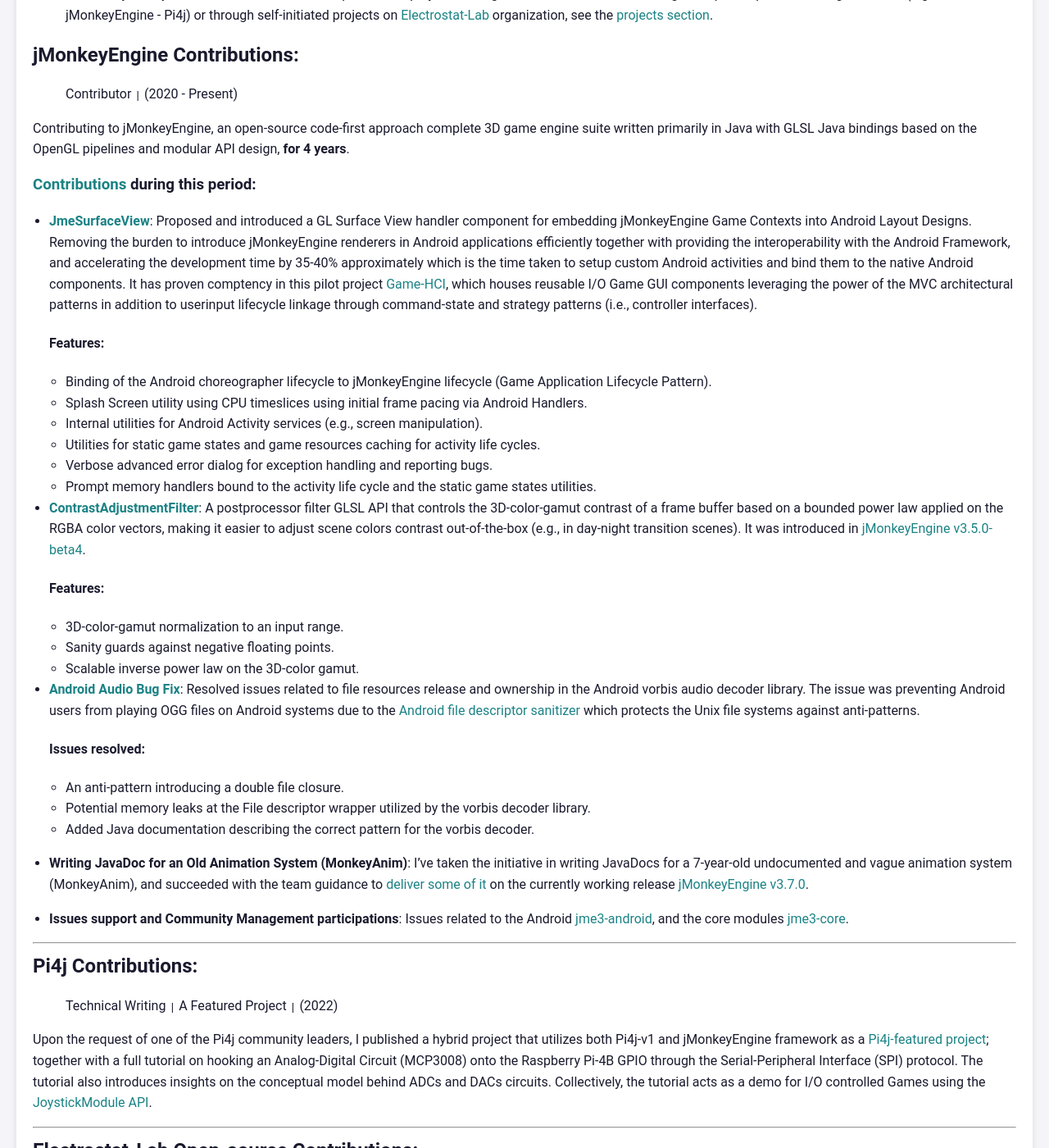
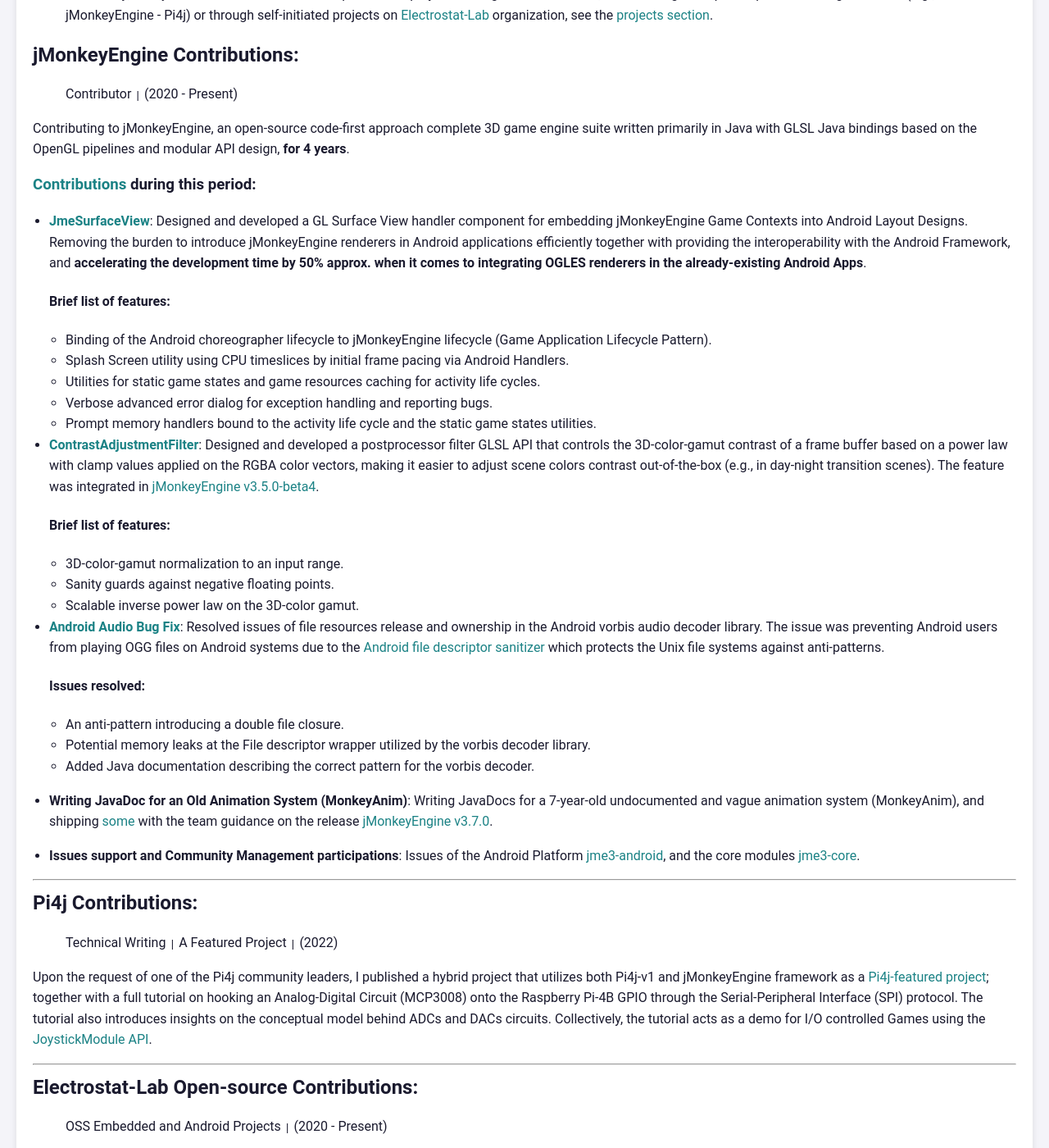
Before and after one commit to pavly-gerges/pavly-gerges, a Jekyll site: the page built from resume/index.md, in a window 1280 px wide and 1400 px high, scrolled down 984 px. Shown: the whole window at 82% size. Built offline with Jekyll 4.4.1, drawn with Linux system fonts in a browser that asks for light colours; our own code applies the rules of GitHub Pages for plain Markdown files.

Commit message:
Update index.md

```diff
--- a/resume/index.md
+++ b/resume/index.md
@@ -19,30 +19,29 @@ A Self-taught engineer with a strong background in embedded systems, microcontro
 Contributing to jMonkeyEngine, an open-source code-first approach complete 3D game engine suite written primarily in Java with GLSL Java bindings based on the OpenGL pipelines and modular API design, **for 4 years**.
 
 ### [Contributions](https://github.com/jMonkeyEngine/jmonkeyengine/commits?author=pavly-gerges) during this period:
-- **[JmeSurfaceView](https://github.com/jMonkeyEngine/jmonkeyengine/tree/master/jme3-android/src/main/java/com/jme3/view/surfaceview)**: Proposed and introduced a GL Surface View handler component for embedding jMonkeyEngine Game Contexts into Android Layout Designs. Removing the burden to introduce jMonkeyEngine renderers in Android applications efficiently together with providing the interoperability with the Android Framework, and accelerating the development time by 35-40% approximately which is the time taken to setup custom Android activities and bind them to the native Android components. It has proven comptency in this pilot project [Game-HCI](https://github.com/Electrostat-Lab/Game-HCI), which houses reusable I/O Game GUI components leveraging the power of the MVC architectural patterns in addition to userinput lifecycle linkage through command-state and strategy patterns (i.e., controller interfaces).
-  #### Features:
+- **[JmeSurfaceView](https://github.com/jMonkeyEngine/jmonkeyengine/tree/master/jme3-android/src/main/java/com/jme3/view/surfaceview)**: Designed and developed a GL Surface View handler component for embedding jMonkeyEngine Game Contexts into Android Layout Designs. Removing the burden to introduce jMonkeyEngine renderers in Android applications efficiently together with providing the interoperability with the Android Framework, and **accelerating the development time by 50% approx. when it comes to integrating OGLES renderers in the already-existing Android Apps**.
+  #### Brief list of features:
   * Binding of the Android choreographer lifecycle to jMonkeyEngine lifecycle (Game Application Lifecycle Pattern).
-  * Splash Screen utility using CPU timeslices using initial frame pacing via Android Handlers.
-  * Internal utilities for Android Activity services (e.g., screen manipulation).
+  * Splash Screen utility using CPU timeslices by initial frame pacing via Android Handlers.
   * Utilities for static game states and game resources caching for activity life cycles.
   * Verbose advanced error dialog for exception handling and reporting bugs.
   * Prompt memory handlers bound to the activity life cycle and the static game states utilities.
 
-- **[ContrastAdjustmentFilter](https://github.com/jMonkeyEngine/jmonkeyengine/pull/1665)**: A postprocessor filter GLSL API that controls the 3D-color-gamut contrast of a frame buffer based on a bounded power law applied on the RGBA color vectors, making it easier to adjust scene colors contrast out-of-the-box (e.g., in day-night transition scenes). It was introduced in [jMonkeyEngine v3.5.0-beta4](https://github.com/jMonkeyEngine/jmonkeyengine/releases/tag/v3.5.0-beta4).
-  #### Features:
+- **[ContrastAdjustmentFilter](https://github.com/jMonkeyEngine/jmonkeyengine/pull/1665)**: Designed and developed a postprocessor filter GLSL API that controls the 3D-color-gamut contrast of a frame buffer based on a power law with clamp values applied on the RGBA color vectors, making it easier to adjust scene colors contrast out-of-the-box (e.g., in day-night transition scenes). The feature was integrated in [jMonkeyEngine v3.5.0-beta4](https://github.com/jMonkeyEngine/jmonkeyengine/releases/tag/v3.5.0-beta4).
+  #### Brief list of features:
   * 3D-color-gamut normalization to an input range.
   * Sanity guards against negative floating points.
   * Scalable inverse power law on the 3D-color gamut.
 
-- **[Android Audio Bug Fix](https://github.com/jMonkeyEngine/jmonkeyengine/pull/1956)**: Resolved issues related to file resources release and ownership in the Android vorbis audio decoder library. The issue was preventing Android users from playing OGG files on Android systems due to the [Android file descriptor sanitizer](https://android.googlesource.com/platform/bionic/+/master/docs/fdsan.md) which protects the Unix file systems against anti-patterns.
+- **[Android Audio Bug Fix](https://github.com/jMonkeyEngine/jmonkeyengine/pull/1956)**: Resolved issues of file resources release and ownership in the Android vorbis audio decoder library. The issue was preventing Android users from playing OGG files on Android systems due to the [Android file descriptor sanitizer](https://android.googlesource.com/platform/bionic/+/master/docs/fdsan.md) which protects the Unix file systems against anti-patterns.
   #### Issues resolved:
   * An anti-pattern introducing a double file closure.
   * Potential memory leaks at the File descriptor wrapper utilized by the vorbis decoder library.
   * Added Java documentation describing the correct pattern for the vorbis decoder.
 
-- **Writing JavaDoc for an Old Animation System (MonkeyAnim)**: I've taken the initiative in writing JavaDocs for a 7-year-old undocumented and vague animation system (MonkeyAnim), and succeeded with the team guidance to [deliver some of it](https://github.com/jMonkeyEngine/jmonkeyengine/pulls?q=is%3Apr+com.jme3.anim+is%3Aclosed+author%3Apavly-gerges) on the currently working release [jMonkeyEngine v3.7.0](https://github.com/jMonkeyEngine/jmonkeyengine/releases/tag/v3.7.0-alpha1).
+- **Writing JavaDoc for an Old Animation System (MonkeyAnim)**: Writing JavaDocs for a 7-year-old undocumented and vague animation system (MonkeyAnim), and shipping [some](https://github.com/jMonkeyEngine/jmonkeyengine/pulls?q=is%3Apr+com.jme3.anim+is%3Aclosed+author%3Apavly-gerges) with the team guidance on the release [jMonkeyEngine v3.7.0](https://github.com/jMonkeyEngine/jmonkeyengine/releases/tag/v3.7.0-alpha1).
 
-- **Issues support and Community Management participations**: Issues related to the Android [jme3-android](https://github.com/jMonkeyEngine/jmonkeyengine/commits/master/jme3-android?author=pavly-gerges), and the core modules [jme3-core](https://github.com/jMonkeyEngine/jmonkeyengine/commits/master/jme3-core?author=pavly-gerges).
+- **Issues support and Community Management participations**: Issues of the Android Platform [jme3-android](https://github.com/jMonkeyEngine/jmonkeyengine/commits/master/jme3-android?author=pavly-gerges), and the core modules [jme3-core](https://github.com/jMonkeyEngine/jmonkeyengine/commits/master/jme3-core?author=pavly-gerges).
 
 ----------------------------------------------------------------------------------------
 
```
